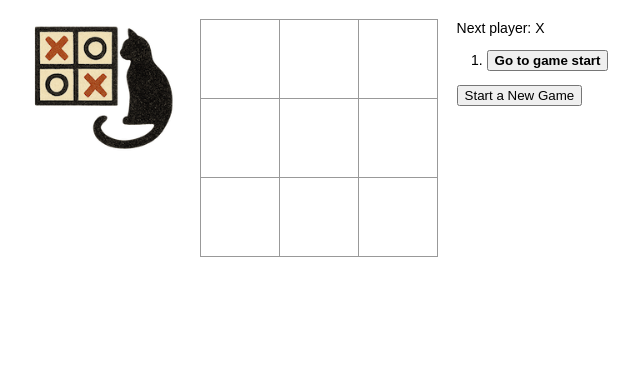
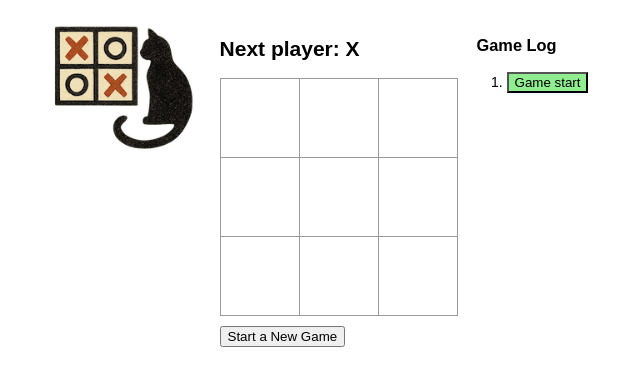
Before and after one commit to PeterA/catsgame, a React (Vite) app: page / in a window 1280 px wide. Shown: the top 386 px of the page, without its empty margins (321-961 px from the left). Built offline with nearby package versions, Linux system fonts and the light colour scheme.

Commit message:
Update layout and simplify game log to take less space

```diff
--- a/src/main.css
+++ b/src/main.css
@@ -54,6 +54,14 @@ ol, ul {
   margin: 0px 20px;
 }
 
-.game-info .highlight {
-  font-weight: bold;
+.game-board .footer {
+  margin-top: 10px;
 }
+
+.game-right-panel li {
+  margin-bottom: 10px;
+}
+
+.game-right-panel .highlight {
+  background-color: lightgreen;
+}
--- a/src/main.jsx
+++ b/src/main.jsx
@@ -99,8 +99,8 @@ class Game extends React.Component {
       const markedRow = 1 + Math.floor(markedSquare / 3);
       const markedColumn = 1 + (markedSquare % 3);
       const desc = move ?
-        'Go to move #' + move + ' (Played in Row: ' + markedRow + " Column: " + markedColumn + ')' :
-        'Go to game start';
+        'Move #' + move + ' (Row: ' + markedRow + " Column: " + markedColumn + ')' :
+        'Game start';
       const moveClass = (this.state.stepNumber === move) ? "highlight" : "";
       return (
         <li key={move}>
@@ -124,16 +124,17 @@ class Game extends React.Component {
           <img src="./catsgame.png" width="150px;"></img>
         </div>
         <div className="game-board">
+          <h2>{status}</h2>
           <Board
             squares={current.squares}
             winningSquares={win.winningSquares ? win.winningSquares : []}
             onClick={(i) => this.handleClick(i)}
           />
+           <div class="footer"><button onClick={() => this.handleReset()}>Start a New Game</button></div>
         </div>
-        <div className="game-info">
-          <div>{status}</div>
+        <div className="game-right-panel">
+          <h3>Game Log</h3>
           <ol>{moves}</ol>
-          <div><button onClick={() => this.handleReset()}>Start a New Game</button></div>
         </div>
       </div>
     );
```
